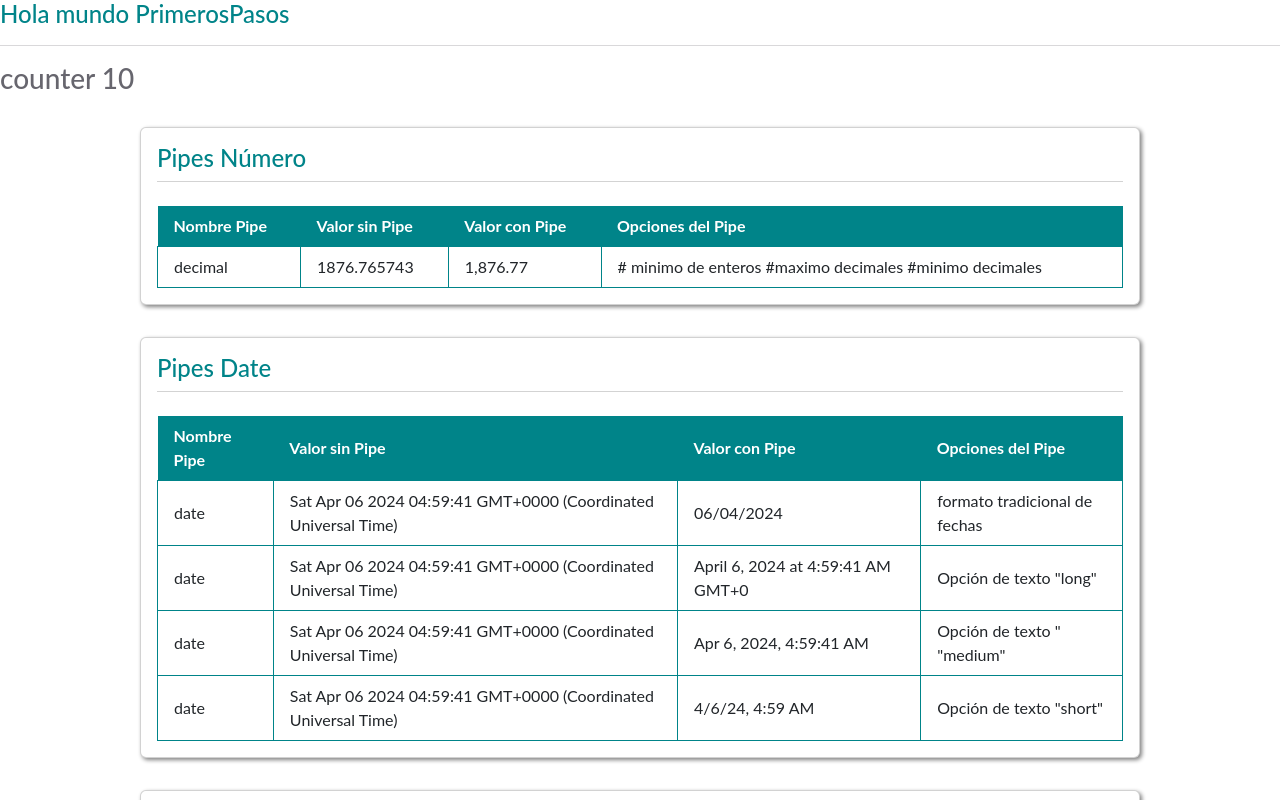
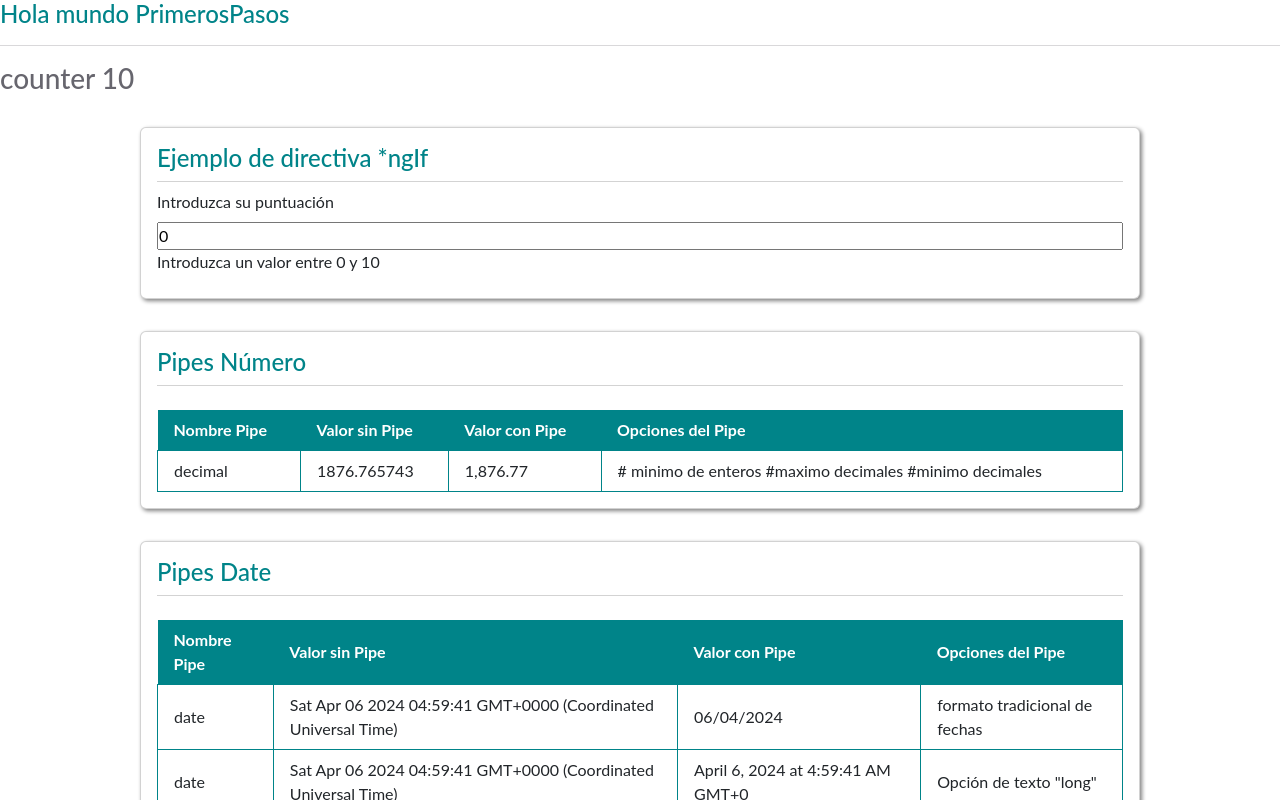
Before and after one commit to saulsistemas/CURSO-ANGULAR, an Angular app: page / in a window 1280 px wide. Shown: the top 800 px of the page. Built offline with nearby package versions, Linux system fonts and the light colour scheme.

Commit message:
directiva if

```diff
--- /dev/null
+++ b/src/app/03-Directivas/directiva-ng-if/directiva-ng-if.component.html
@@ -0,0 +1,13 @@
+<div class="card">
+  <h1>Ejemplo de directiva *ngIf</h1>
+  <p>Introduzca su puntuación</p>
+  <input type="number" [(ngModel)]="puntuacion" >
+  <p
+    *ngIf="puntuacion && puntuacion>=0 && puntuacion<=10; else aviso"
+  >La puntuacion obtenida es {{puntuacion}} </p>
+
+  <ng-template #aviso>
+
+    <p>Introduzca un valor entre 0 y 10</p>
+  </ng-template>
+</div>
--- /dev/null
+++ b/src/app/03-Directivas/directiva-ng-if/directiva-ng-if.component.ts
@@ -0,0 +1,11 @@
+import { Component } from '@angular/core';
+
+@Component({
+  selector: 'app-directiva-ng-if',
+  templateUrl: './directiva-ng-if.component.html',
+})
+export class DirectivaNgIfComponent {
+
+  public puntuacion:number =0;
+
+}
--- a/src/app/app.component.html
+++ b/src/app/app.component.html
@@ -1,6 +1,7 @@
 <h1>Hola mundo {{title}}</h1>
 <hr>
 <h3>counter {{contador}}</h3>
+<app-directiva-ng-if></app-directiva-ng-if>
 <app-pipes></app-pipes>
 <app-one-way-binding></app-one-way-binding>
 <app-two-way-binding></app-two-way-binding>
--- a/src/app/app.module.ts
+++ b/src/app/app.module.ts
@@ -10,6 +10,7 @@ import { TwoWayBindingComponent } from './01-Binding/two-way-binding/two-way-bin
 import { FormsModule } from '@angular/forms';
 import { OneWayBindingComponent } from './01-Binding/one-way-binding/one-way-binding.component';
 import { PipesComponent } from './02-Pipes/pipes/pipes.component';
+import { DirectivaNgIfComponent } from './03-Directivas/directiva-ng-if/directiva-ng-if.component';
 
 @NgModule({
   declarations: [
@@ -19,7 +20,8 @@ import { PipesComponent } from './02-Pipes/pipes/pipes.component';
     EventBindingComponent,
     TwoWayBindingComponent,
     OneWayBindingComponent,
-    PipesComponent
+    PipesComponent,
+    DirectivaNgIfComponent
   ],
   imports: [
     BrowserModule,
```
